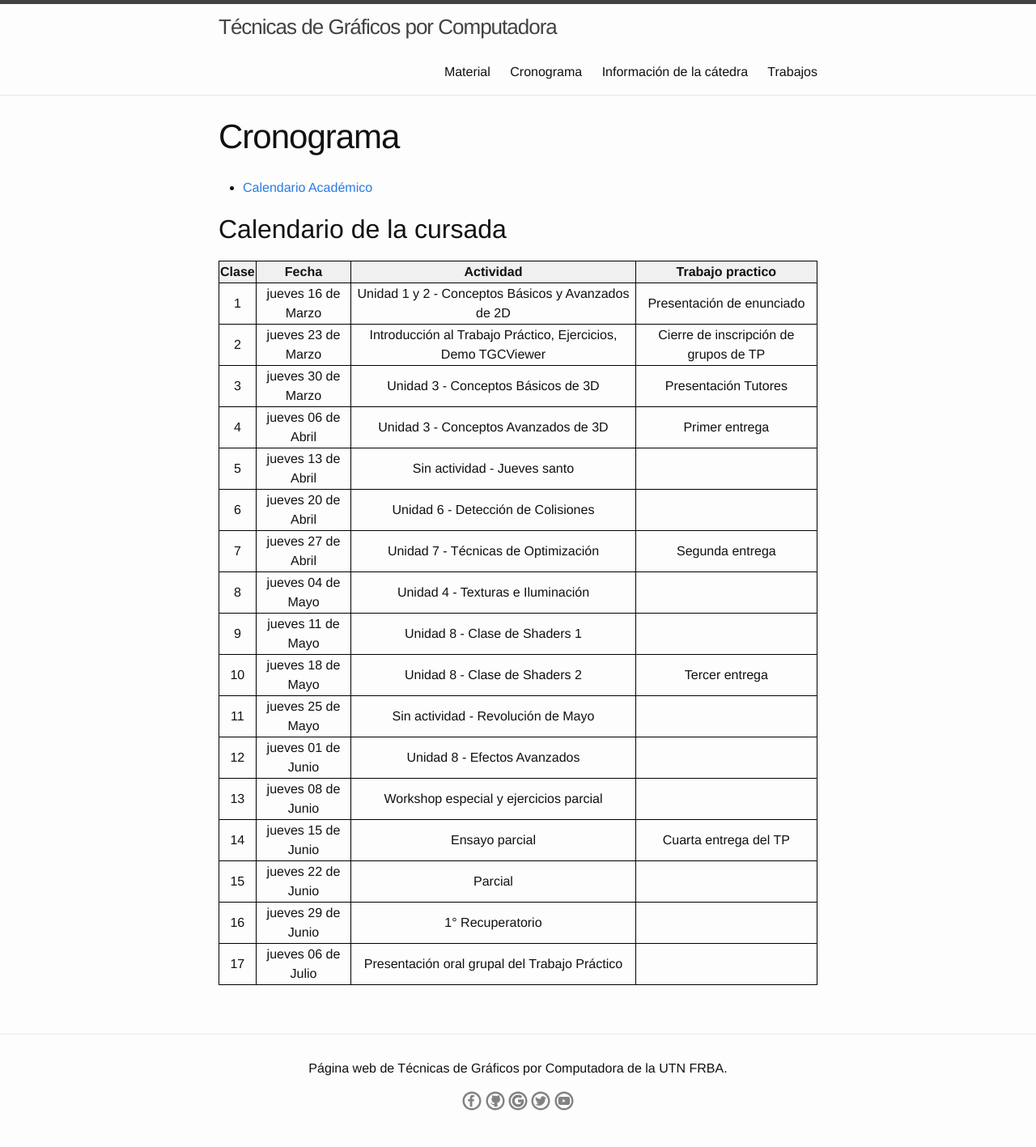
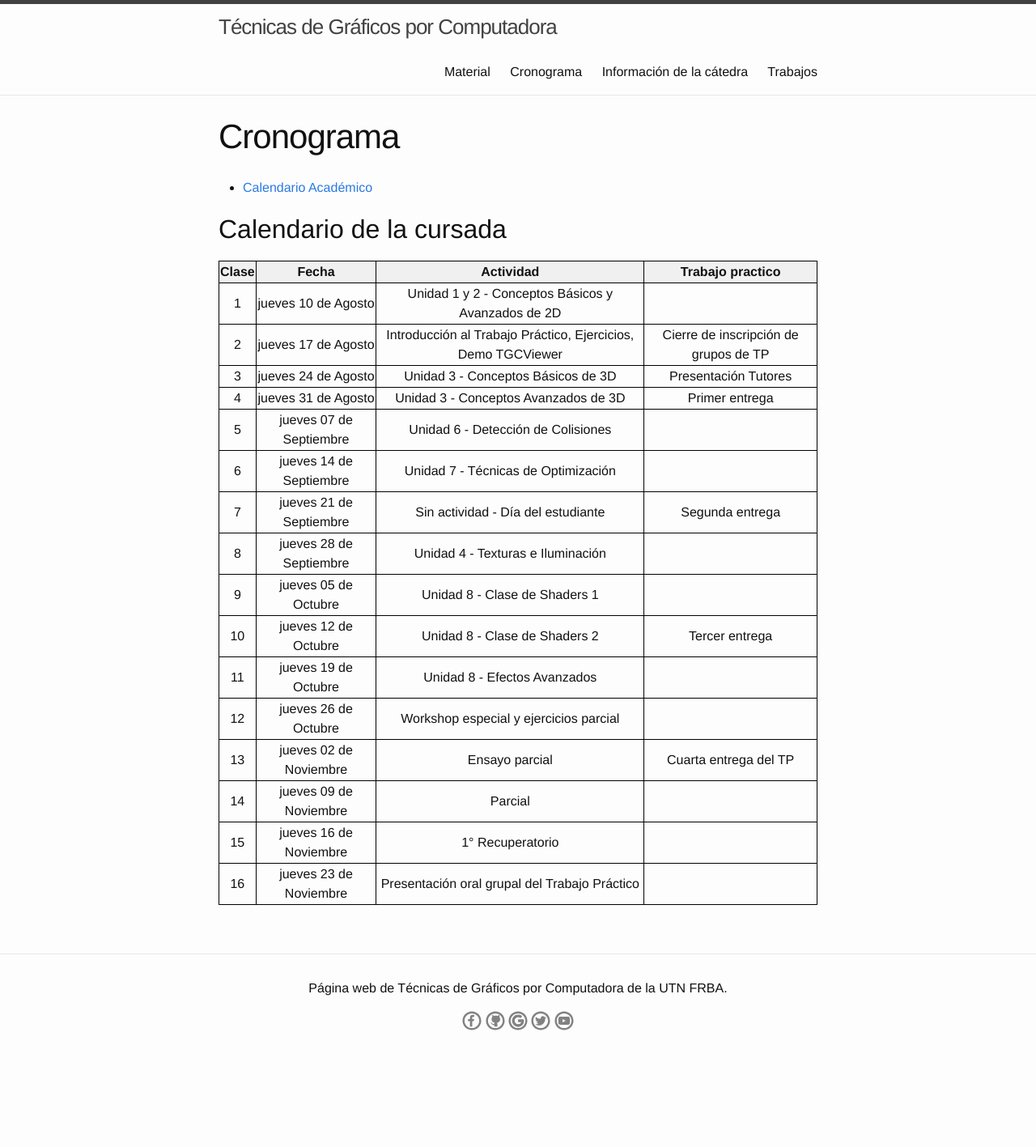
Before and after one commit to tgc-utn/tgc-utn.github.io, a Jekyll site: the page built from cronograma/index.md, in a window 1280 px wide. Shown: the whole page at 81% size. Built offline with Jekyll 4.4.1, drawn with Linux system fonts in a browser that asks for light colours; after the commit the page ends 1318 px from its top, so only the background shows below that.

Commit message:
update de calendario

```diff
--- a/cronograma/index.md
+++ b/cronograma/index.md
@@ -32,22 +32,21 @@ td{
 
 ## Calendario de la cursada
 
-| Clase | Fecha              | Actividad    | Trabajo practico  |
-|:-----:|:------------------:|:------------:|:-----------------:|
-|  1    | jueves 16 de Marzo | Unidad 1 y 2 - Conceptos Básicos y Avanzados de 2D | Presentación de enunciado|
-|  2    | jueves 23 de Marzo | Introducción al Trabajo Práctico, Ejercicios, Demo TGCViewer | Cierre de inscripción de grupos de TP|
-|  3    | jueves 30 de Marzo | Unidad 3 - Conceptos Básicos de 3D | Presentación Tutores|
-|  4    | jueves 06 de Abril | Unidad 3 - Conceptos Avanzados de 3D | Primer entrega|
-|  5    | jueves 13 de Abril | Sin actividad - Jueves santo ||
-|  6    | jueves 20 de Abril | Unidad 6 - Detección de Colisiones ||
-|  7    | jueves 27 de Abril | Unidad 7 - Técnicas de Optimización | Segunda entrega|
-|  8    | jueves 04 de Mayo  | Unidad 4 - Texturas e Iluminación ||
-|  9    | jueves 11 de Mayo  | Unidad 8 - Clase de Shaders 1 ||
-| 10    | jueves 18 de Mayo  | Unidad 8 - Clase de Shaders 2 | Tercer entrega|
-| 11    | jueves 25 de Mayo  | Sin actividad - Revolución de Mayo ||
-| 12    | jueves 01 de Junio | Unidad 8 - Efectos Avanzados ||
-| 13    | jueves 08 de Junio | Workshop especial y ejercicios parcial ||
-| 14    | jueves 15 de Junio | Ensayo parcial | Cuarta entrega del TP|
-| 15    | jueves 22 de Junio | Parcial ||
-| 16    | jueves 29 de Junio | 1° Recuperatorio ||
-| 17    | jueves 06 de Julio | Presentación oral grupal del Trabajo Práctico ||
+| Clase | Fecha               | Actividad    | Trabajo practico  |
+|:-----:|:-------------------:|:------------:|:-----------------:|
+|  1    | jueves 10 de Agosto | Unidad 1 y 2 - Conceptos Básicos y Avanzados de 2D | |
+|  2    | jueves 17 de Agosto | Introducción al Trabajo Práctico, Ejercicios, Demo TGCViewer | Cierre de inscripción de grupos de TP|
+|  3    | jueves 24 de Agosto | Unidad 3 - Conceptos Básicos de 3D | Presentación Tutores|
+|  4    | jueves 31 de Agosto | Unidad 3 - Conceptos Avanzados de 3D | Primer entrega|
+|  5    | jueves 07 de Septiembre | Unidad 6 - Detección de Colisiones ||
+|  6    | jueves 14 de Septiembre | Unidad 7 - Técnicas de Optimización ||
+|  7    | jueves 21 de Septiembre | Sin actividad - Día del estudiante | Segunda entrega|
+|  8    | jueves 28 de Septiembre | Unidad 4 - Texturas e Iluminación ||
+|  9    | jueves 05 de Octubre  | Unidad 8 - Clase de Shaders 1 ||
+| 10    | jueves 12 de Octubre  | Unidad 8 - Clase de Shaders 2 | Tercer entrega|
+| 11    | jueves 19 de Octubre  | Unidad 8 - Efectos Avanzados ||
+| 12    | jueves 26 de Octubre | Workshop especial y ejercicios parcial ||
+| 13    | jueves 02 de Noviembre | Ensayo parcial | Cuarta entrega del TP|
+| 14    | jueves 09 de Noviembre | Parcial ||
+| 15    | jueves 16 de Noviembre | 1° Recuperatorio ||
+| 16    | jueves 23 de Noviembre | Presentación oral grupal del Trabajo Práctico ||
```
